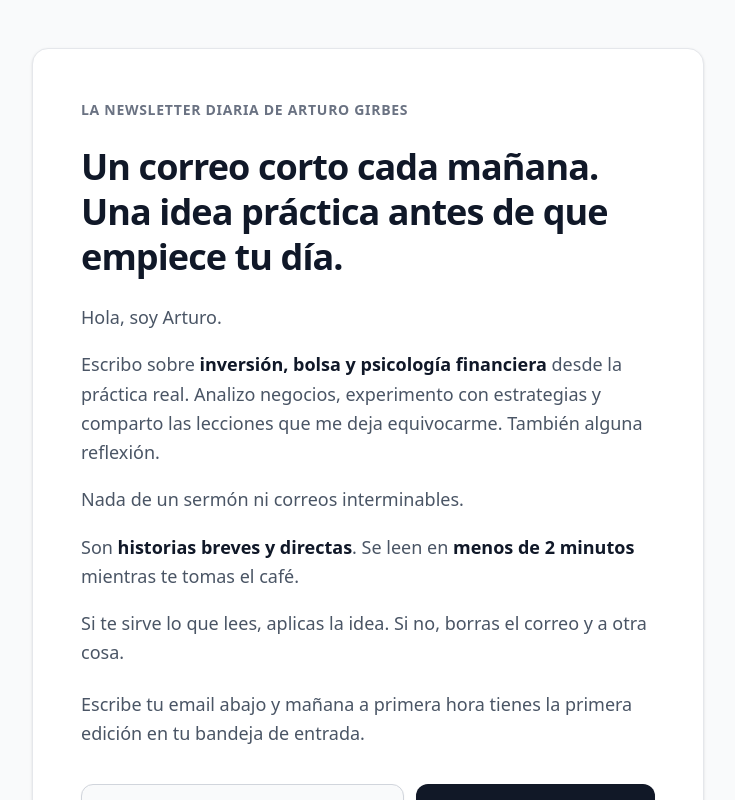
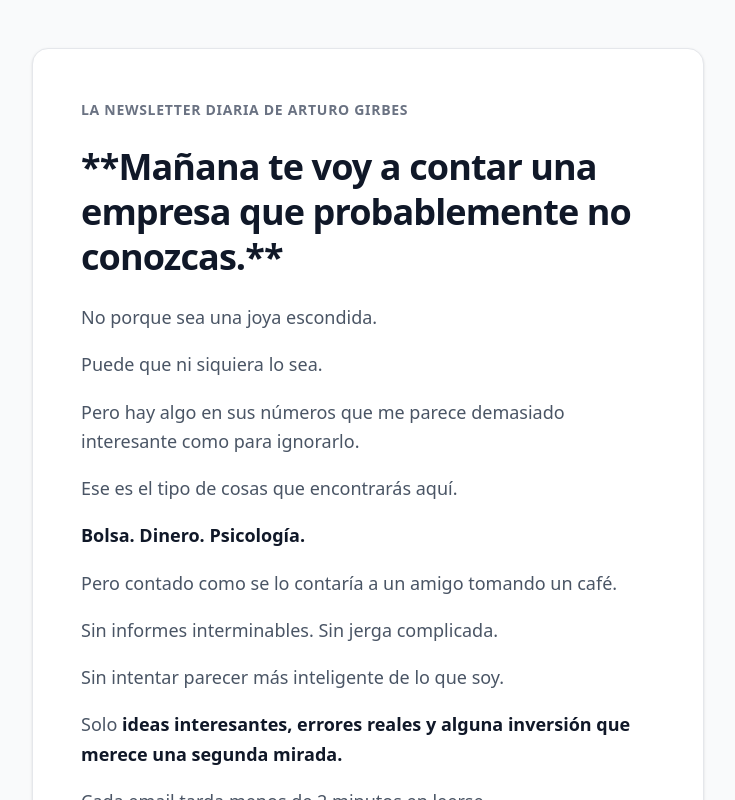
Before and after one commit to arturogc12/arturogirbes, a React (Vite) app: page / in a window 1280 px wide. Shown: the top 800 px of the page, without its empty margins (272-1007 px from the left). Built offline with nearby package versions, Linux system fonts and the light colour scheme.

Commit message:
Update newsletter landing copy

```diff
--- a/src/App.tsx
+++ b/src/App.tsx
@@ -57,28 +57,25 @@ export default function App() {
 
         {/* Titular */}
         <h1 className="text-2xl sm:text-3xl lg:text-4xl font-bold tracking-tight text-gray-900 leading-tight mb-5 sm:mb-6">
-          Un correo corto cada mañana.<br className="hidden sm:block" /> Una idea práctica antes de que empiece tu día.
+          **Mañana te voy a contar una empresa que probablemente no conozcas.**
         </h1>
 
         {/* Cuerpo del Texto */}
         <div className="text-[15px] sm:text-base lg:text-lg text-gray-600 space-y-3.5 sm:space-y-4.5 leading-relaxed">
-          <p>Hola, soy Arturo.</p>
-          <p>
-            Escribo sobre <strong className="font-semibold text-gray-900">inversión, bolsa y psicología financiera</strong> desde la práctica real. Analizo negocios, experimento con estrategias y comparto las lecciones que me deja equivocarme.
-            También alguna reflexión.
-          </p>
-          <p>
-            Nada de un sermón ni correos interminables.
-          </p>
-          <p>
-            Son <strong className="font-semibold text-gray-900">historias breves y directas</strong>. Se leen en <strong className="font-semibold text-gray-900">menos de 2 minutos</strong> mientras te tomas el café.
-          </p>
-          <p>
-            Si te sirve lo que lees, aplicas la idea. Si no, borras el correo y a otra cosa.
-          </p>
-          <p className="pt-1">
-            Escribe tu email abajo y mañana a primera hora tienes la primera edición en tu bandeja de entrada.
-          </p>
+          <p>No porque sea una joya escondida.</p>
+          <p>Puede que ni siquiera lo sea.</p>
+          <p>Pero hay algo en sus números que me parece demasiado interesante como para ignorarlo.</p>
+          <p>Ese es el tipo de cosas que encontrarás aquí.</p>
+          <p><strong className="font-semibold text-gray-900">Bolsa. Dinero. Psicología.</strong></p>
+          <p>Pero contado como se lo contaría a un amigo tomando un café.</p>
+          <p>Sin informes interminables. Sin jerga complicada.</p>
+          <p>Sin intentar parecer más inteligente de lo que soy.</p>
+          <p>Solo <strong className="font-semibold text-gray-900">ideas interesantes, errores reales y alguna inversión que merece una segunda mirada.</strong></p>
+          <p>Cada email tarda menos de 2 minutos en leerse.</p>
+          <p>Porque si necesito 20 minutos para explicarte una idea... Probablemente todavía no la entiendo bien.</p>
+          <p>Si quieres recibir la de mañana, deja tu email. Después ya decides si te quedas.</p>
+          <p>O me mandas a la carpeta de spam.</p>
+          <p>Las dos cosas me parecen razonables.</p>
         </div>
 
         {/* Zona del Formulario */}
```
